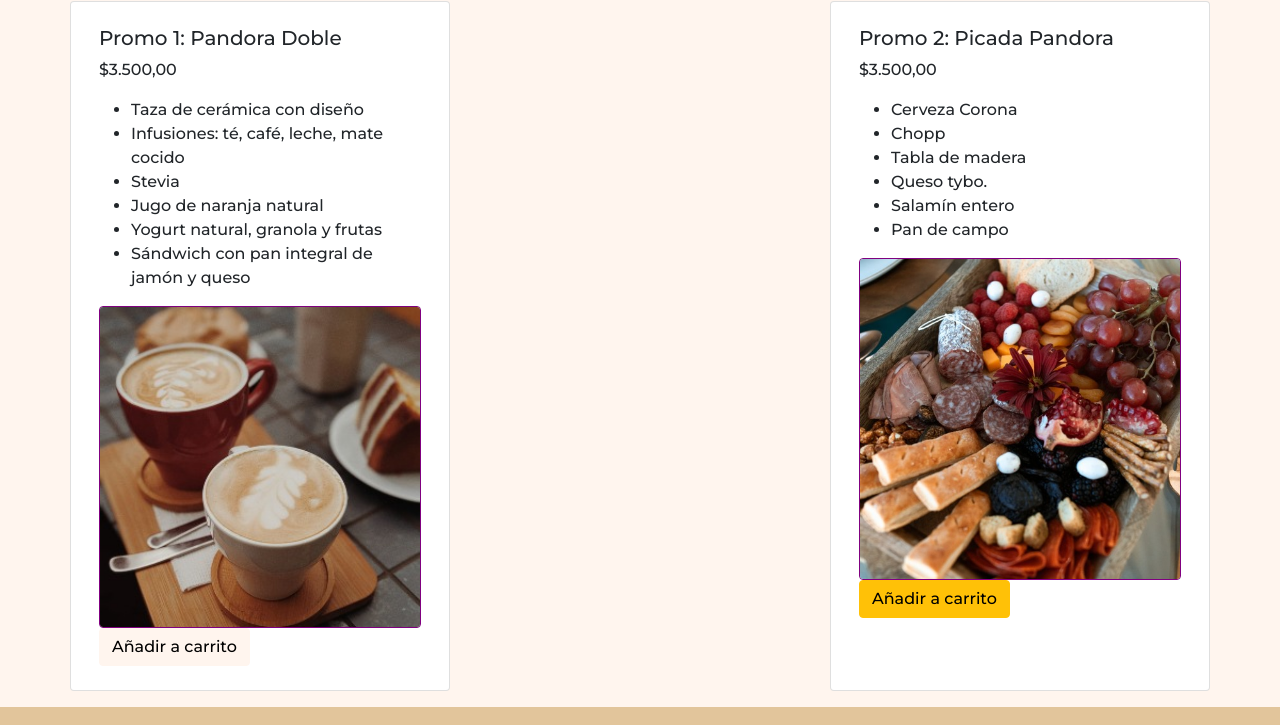
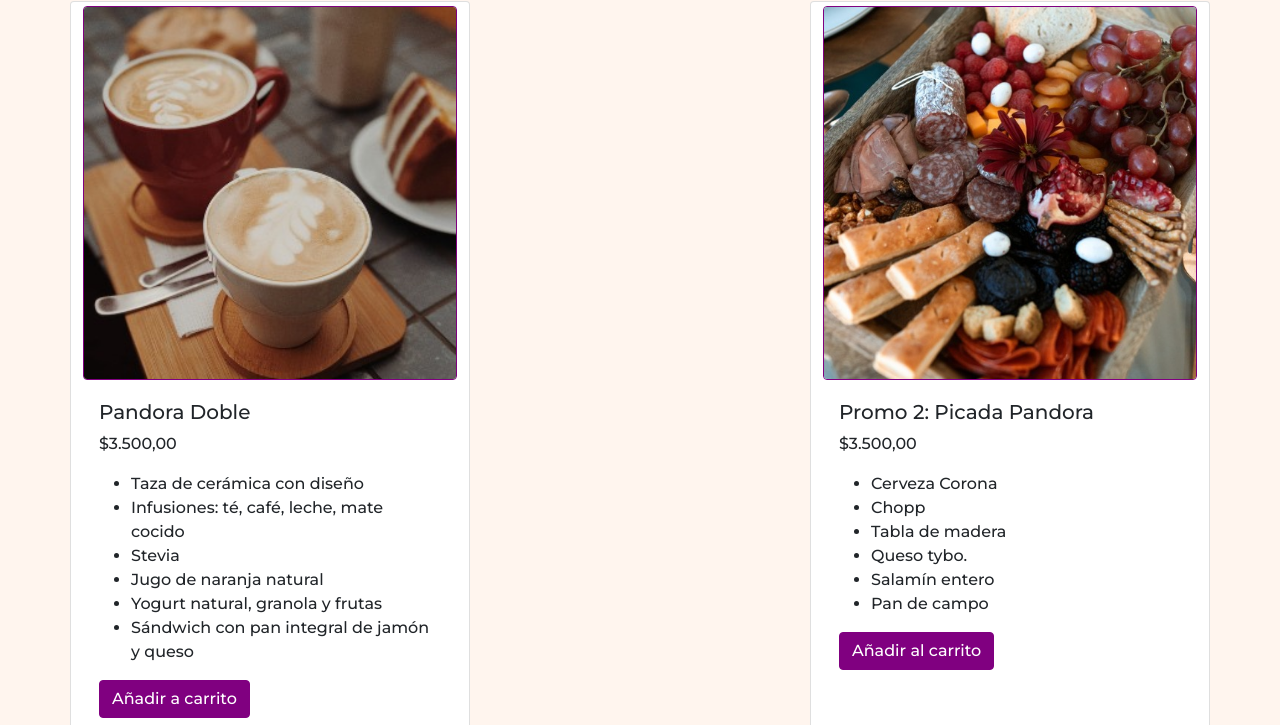
Before and after one commit to Pablocbonzi90/PandoraTFCoder-CortezBonzi, a website: page index.html in a window 1280 px wide. Shown: the part 504-1229 px from the top of the page. Drawn offline with nearby package versions, Linux system fonts and the light colour scheme.

Commit message:
se agregan keywords y title para SEO

```diff
--- a/index.html
+++ b/index.html
@@ -13,7 +13,14 @@
       crossorigin="anonymous"
       referrerpolicy="no-referrer"
     />
-    <title>Inicio</title>
+    <title>Pandora| Desayunos sorpresa, meriendas y picadas</title>
+    <meta name="description"
+    content="Desayunos sorpresa, meriendas y picadas. De forma artesanal construimos experiencias, siempre estando en cada uno de los detalles para que cada momento sea único. Ciudad de Córdoba y Villa Allende"
+    />
+    <meta name="keywords"
+    content="desayunos sorpresa, picadas, meriendas, sopresa de cumpleaños, regalo de cumpleaños, desayunos Cordoba"
+    />
+
   </head>
   <body class="bg-primary h-100">
     <header>
@@ -64,7 +71,7 @@
       <div class="container-fluid my-2 py-2">
         <div class="row h-100 align-items-center">
           <div class="col-md-10 col-lg-6">
-            <h1 class="text-danger">Pandora Desayunos</h1>
+            <h1 class="text-warning">Pandora Desayunos</h1>
             <div>
               <h3>¡Bienvenidos a Pandora Desayunos!</h3>
               <p>
@@ -84,9 +91,14 @@
       <div class="container py-2 my-2">
         <div class="row d-flex justify-content-between">
           <h2>Promociones</h2>
-          <div class="card col-md-10 col-lg-4">
-            <div class="card-body py-4">
-              <h5 class="card-title">Promo 1: Pandora Doble</h5>
+          <div class="card col-12 col-lg-6 " style="width: 25rem">
+            <img
+              src="img/PandoraDoble.jpeg"
+              class="card-img-top border border-danger rounded my-1"
+              alt="Pandora doble"
+            />
+            <div class="card-body">
+              <h5 class="card-title">Pandora Doble</h5>
               <div class="card-text">
                 <p>$3.500,00</p>
                 <ul>
@@ -98,18 +110,18 @@
                   <li>Sándwich con pan integral de jamón y queso</li>
                 </ul>
               </div>
-              <img
-                src="img/PandoraDoble.jpeg"
-                class="card-img-bottom border border-danger rounded"
-                alt="Pandora doble"
-              />
-              <a href="#" class="btn btn-primary">Añadir a carrito</a>
+              <a href="#" class="btn btn-danger">Añadir a carrito</a>
             </div>
           </div>
-          <div class="card col-md-10 col-lg-4">
-            <div class="card-body py-4">
+          <div class="card col-12 col-lg-6" style="width: 25rem">
+            <img
+              src="img/PicadaPandora.jpeg"
+              class="card-img-top border border-danger rounded my-1"
+              alt="Picada Pandora"
+            />
+            <div class="card-body">
               <h5 class="card-title">Promo 2: Picada Pandora</h5>
-              <div class="card-text">
+              <div class="card-text align-text-center">
                 <p>$3.500,00</p>
                 <ul>
                   <li>Cerveza Corona</li>
@@ -120,14 +132,9 @@
                   <li>Pan de campo</li>
                 </ul>
               </div>
-              <img
-                src="img/PicadaPandora.jpeg"
-                class="card-img-bottom border border-danger rounded"
-                alt="Picada Pandora"
-              />
-              <a href="#" class="btn btn-warning">Añadir a carrito</a>
+              <a href="#" class="btn btn-danger"> Añadir al carrito</a>
             </div>
-          </div>
+        </div>
         </div>
 
         </div>
```
Also changed, not shown: contacto.html (+8 -0 lines), nosotros.html (+6 -0 lines), preguntasfrecuentes.html (+6 -0 lines), productos.html (+13 -7 lines).
